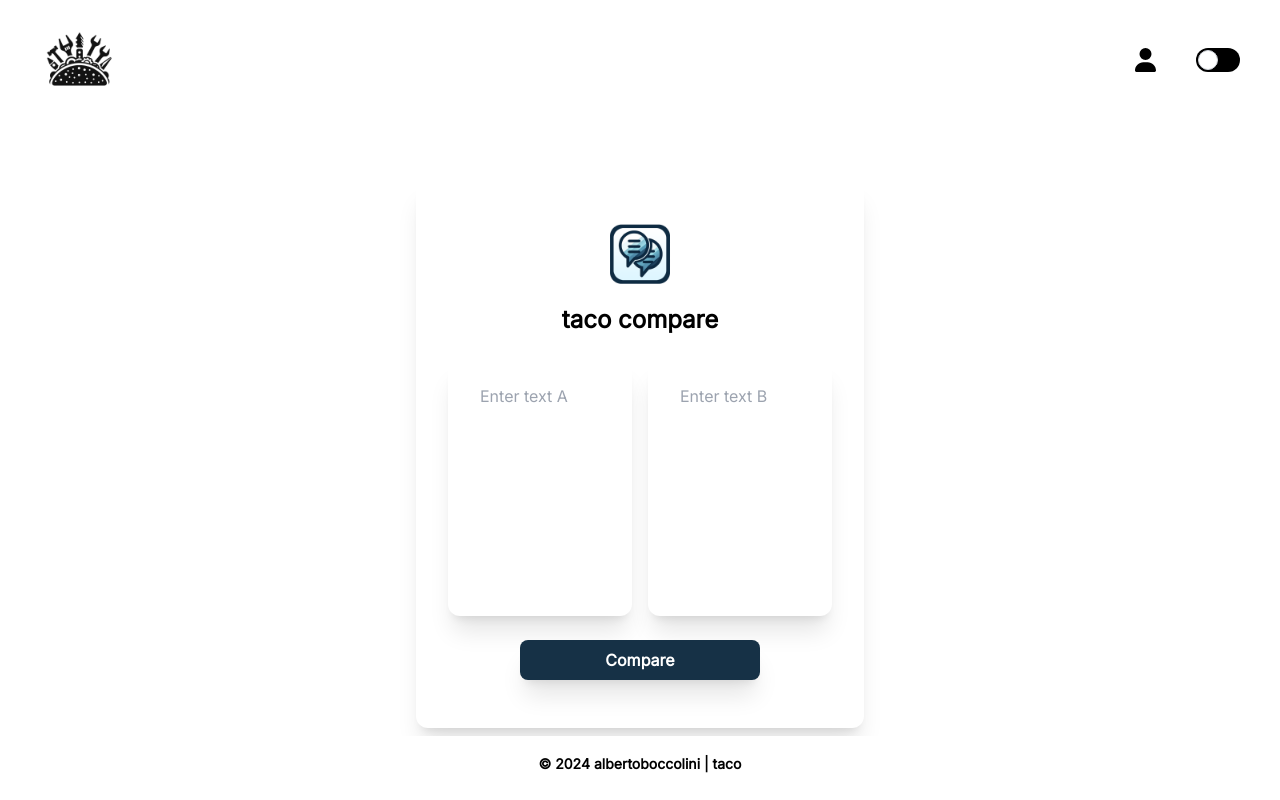
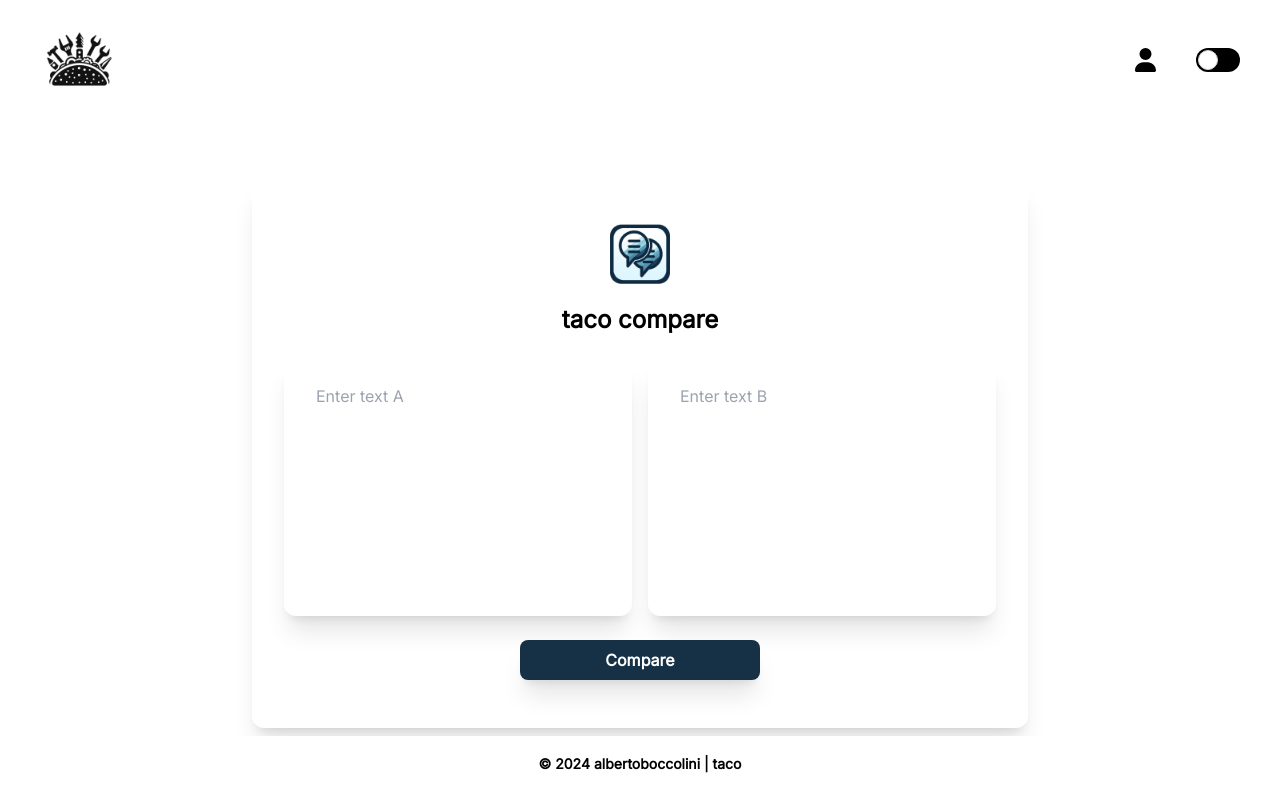
Before and after one commit to albertoboccolini/taco, a Next.js app: page /tools/compare in a window 1280 px wide. Built offline with nearby package versions, Linux system fonts and the light colour scheme.

Commit message:
Update taco to 0.1.6
Quick fix

Quick fix

Changed compare layout

```diff
--- a/app/components/tools/compare/Layout.tsx
+++ b/app/components/tools/compare/Layout.tsx
@@ -14,7 +14,7 @@ const Layout: React.FC = () => {
 
     return (
         <TacoPage title={"taco | compare"}>
-            <TacoCard logo={tacoCompareLogo} toolName={"taco compare"} cardDimension={"md"}>
+            <TacoCard logo={tacoCompareLogo} toolName={"taco compare"} cardDimension={"lg"}>
                 <div className="flex-row flex gap-x-4 w-full h-full mb-4">
                     <TacoTextArea
                         value={textA}
--- a/app/components/tools/converter/ConversionManager.ts
+++ b/app/components/tools/converter/ConversionManager.ts
@@ -1,6 +1,6 @@
 import ConversionError from "@/app/components/public/errors/ConversionError";
 import jsPDF from "jspdf";
-import {useState} from "react";
+import { useState } from "react";
 
 export const ConversionManager = () => {
 
--- a/app/components/tools/passwords/Engine.ts
+++ b/app/components/tools/passwords/Engine.ts
@@ -27,7 +27,7 @@ export const Engine = () => {
                         'Authorization': `Bearer ${userApiKey}`,
                     },
                 });
-                if (getPasswordsResponse.status !== 401) {
+                if (getPasswordsResponse.status !== 404) {
                     const getPasswordsResult: GetPasswordsResponseDTO = await getPasswordsResponse.json();
                     if (getPasswordsResult.data.length > 0) {
                         setPasswords(getPasswordsResult.data)
--- a/package.json
+++ b/package.json
@@ -1,6 +1,6 @@
 {
   "name": "taco",
-  "version": "0.1.5",
+  "version": "0.1.6",
   "private": true,
   "scripts": {
     "taco": "next dev -p 4000",
```
